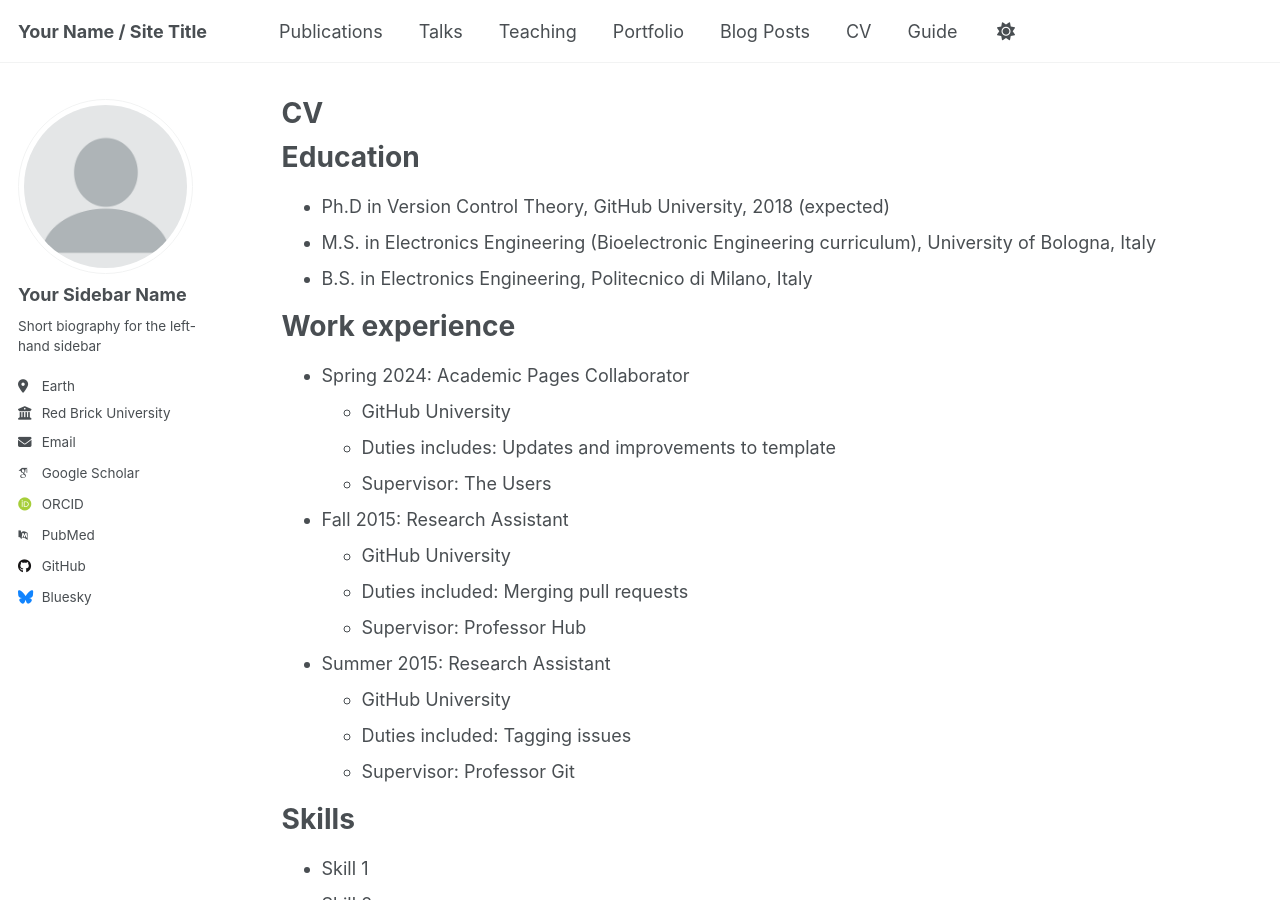
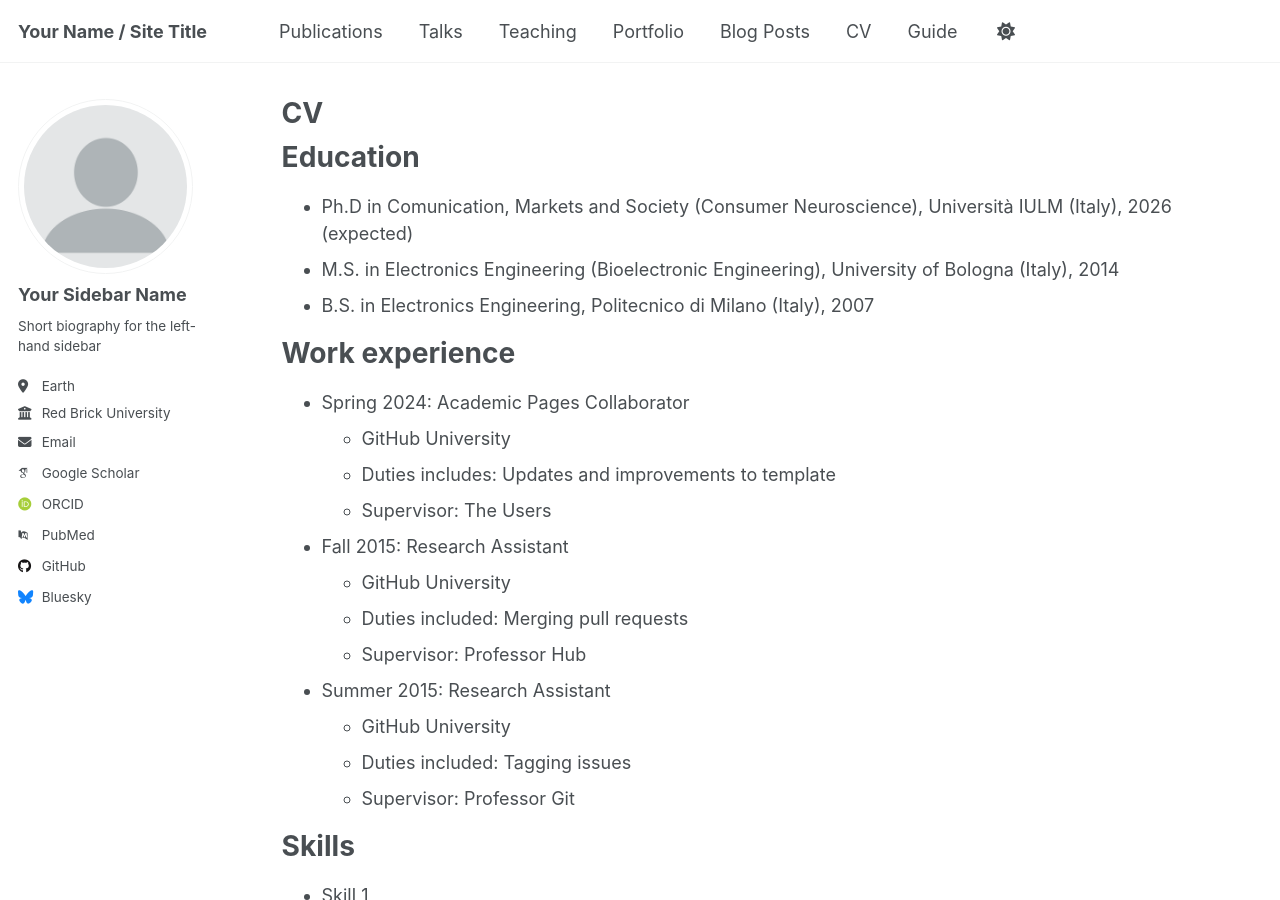
Before and after one commit to mbilucaglia/mbilucaglia.github.io, a Jekyll site: the page built from _pages/cv.md, in a window 1280 px wide and 900 px high. Built offline with Jekyll 4.4.1, drawn with Linux system fonts in a browser that asks for light colours; some web fonts are replaced; a script that is not in the unit is left out.

Commit message:
Update cv.md

```diff
--- a/_pages/cv.md
+++ b/_pages/cv.md
@@ -11,9 +11,9 @@ redirect_from:
 
 Education
 ======
-* Ph.D in Version Control Theory, GitHub University, 2018 (expected)
-* M.S. in Electronics Engineering (Bioelectronic Engineering curriculum), University of Bologna, Italy
-* B.S. in Electronics Engineering, Politecnico di Milano, Italy
+* Ph.D in Comunication, Markets and Society (Consumer Neuroscience), Università IULM (Italy), 2026 (expected)
+* M.S. in Electronics Engineering (Bioelectronic Engineering), University of Bologna (Italy), 2014
+* B.S. in Electronics Engineering, Politecnico di Milano (Italy), 2007
 
 Work experience
 ======
```
